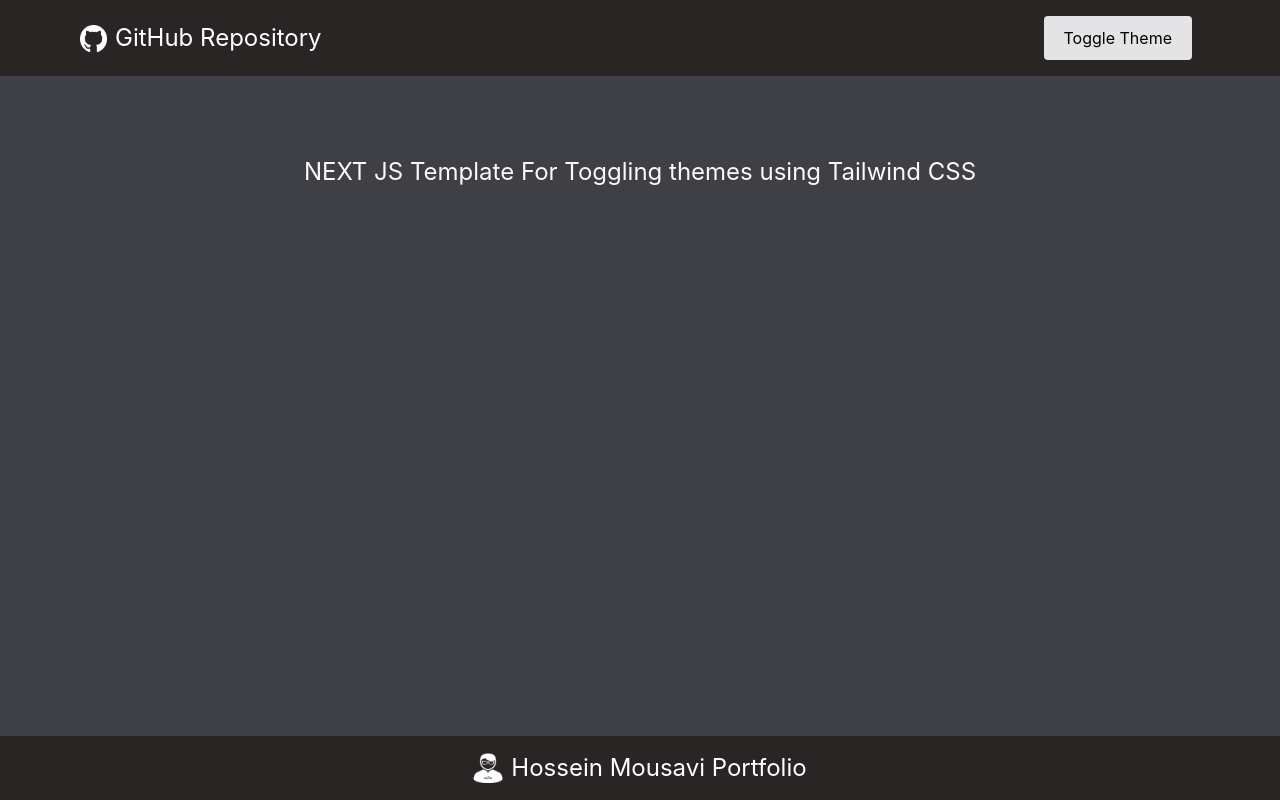
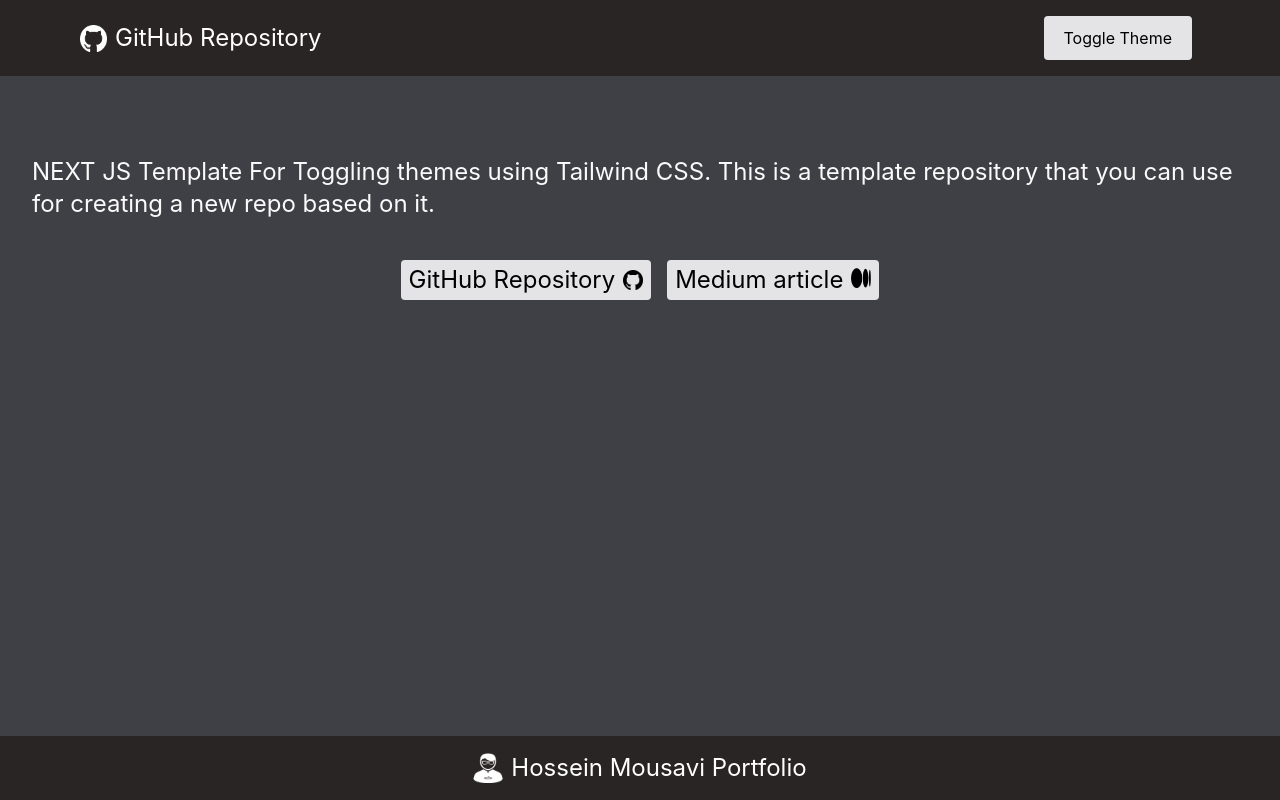
Before and after one commit to coderprovider/Next-Dark-Theme, a Next.js app: page / in a window 1280 px wide. Built offline with nearby package versions, Linux system fonts and the light colour scheme.

Commit message:
buttons to GitHub repo and medium article

```diff
--- a/src/pages/index.tsx
+++ b/src/pages/index.tsx
@@ -1,6 +1,7 @@
 import type { NextPage } from "next";
 import Head from "next/head";
 import styles from "../styles/Home.module.css";
+import Image from "next/image";
 
 const Home: NextPage = () => {
   return (
@@ -11,10 +12,55 @@
         <link rel="icon" href="/favicon.ico" />
       </Head>
 
-      <main className="flex justify-center items-center">
+      <main className="flex flex-col justify-center items-center">
         <h1 className="text-2xl">
-          NEXT JS Template For Toggling themes using Tailwind CSS
+          NEXT JS Template For Toggling themes using Tailwind CSS. This is a
+          template repository that you can use for creating a new repo based on
+          it.
         </h1>
+        <div className="sm:flex">
+          <h1 className="text-2xl mt-10">
+            <a
+              href="https://github.com/hossein13m/nextjs-tailwind-dark-theme"
+              target="blank"
+            >
+              <button
+                type="button"
+                className="flex items-center py-1 sm:py-1 px-1 sm:px-2 mx-2 bg-zinc-800 text-white dark:bg-zinc-200 dark:text-black rounded"
+              >
+                <span className="mr-2">GitHub Repository</span>
+                <Image
+                  className="white-filter dark:dark-filter"
+                  src="/github.png"
+                  alt="GitHub Logo"
+                  width={20}
+                  height={20}
+                />
+              </button>
+            </a>
+          </h1>
+
+          <h1 className="text-2xl mt-10">
+            <a
+              href="https://github.com/hossein13m/nextjs-tailwind-dark-theme"
+              target="blank"
+            >
+              <button
+                type="button"
+                className="py-1 sm:py-1 px-1 sm:px-2 mx-2 bg-zinc-800 text-white dark:bg-zinc-200 dark:text-black rounded"
+              >
+                <span className="mr-2"> Medium article</span>
+                <Image
+                  className="white-filter dark:dark-filter"
+                  src="/medium.png"
+                  alt="GitHub Logo"
+                  width={20}
+                  height={20}
+                />
+              </button>
+            </a>
+          </h1>
+        </div>
       </main>
     </div>
   );
```
